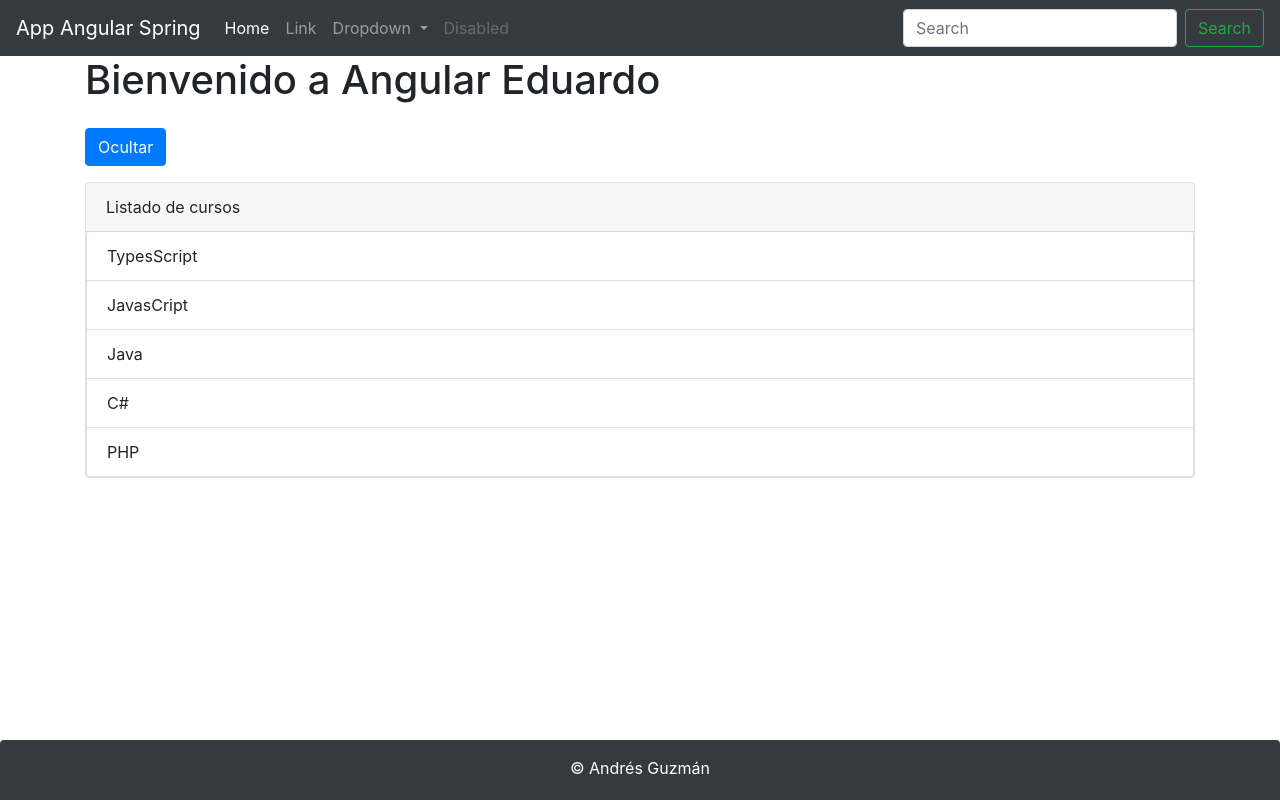
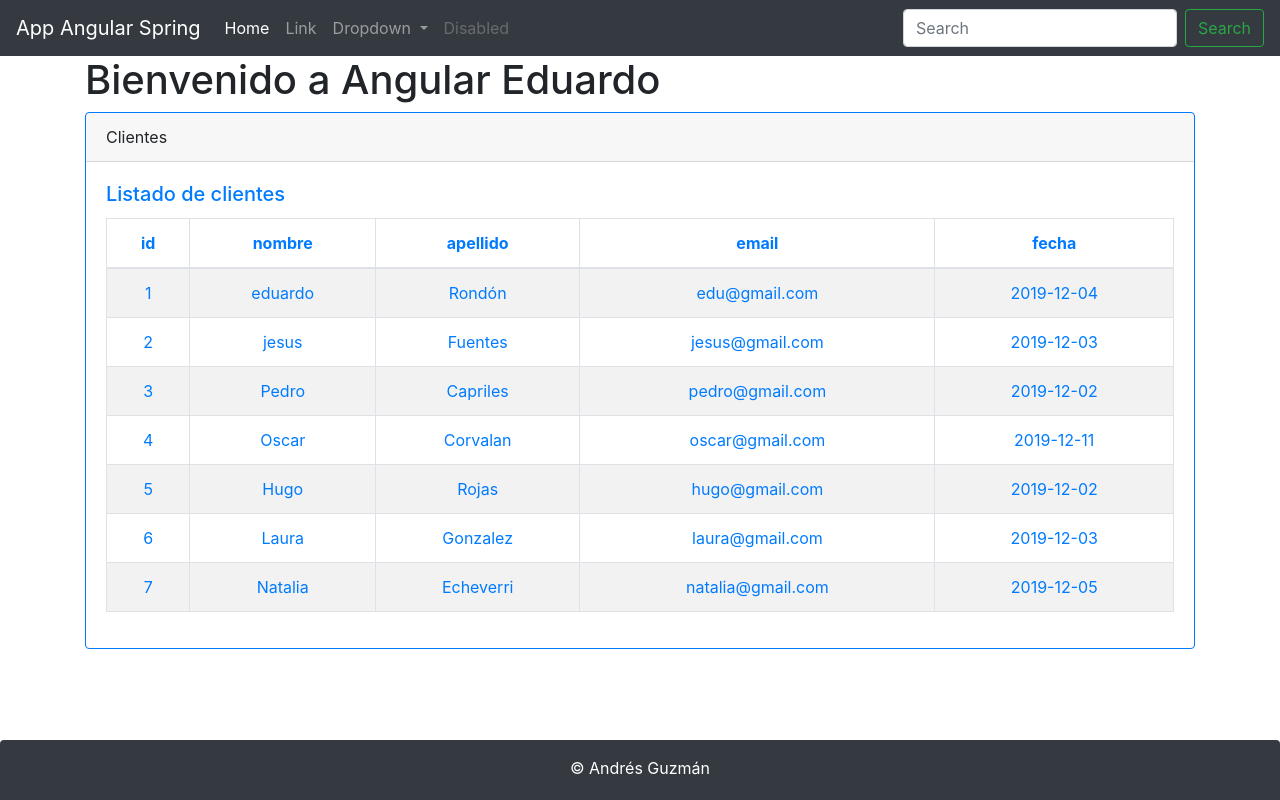
Before and after one commit to edufuentes/PracticasAngular8, an Angular app: page /clientes in a window 1280 px wide. Built offline with nearby package versions, Linux system fonts and the light colour scheme.

Commit message:
Agregado Component  Clientes con tabla se la alimenta de lista json
se creo una que hace uso de la directiva *ngfor para recorrer el arreglo de json que tienes los datos de los clientes. también se le dieron unos estilos de css para formatear la tabla y se creo una clase DTO con ng g class cliente

```diff
--- a/src/app/app.component.html
+++ b/src/app/app.component.html
@@ -11,8 +11,12 @@
             Profesor: {{profesor}}
         </li>
     </ul>
+
+    <app-directiva></app-directiva>
 -->
-    <app-directiva></app-directiva>
+
+
+    <app-clientes></app-clientes>
 </div>
 
 <app-footer></app-footer>
--- a/src/app/app.module.ts
+++ b/src/app/app.module.ts
@@ -5,13 +5,15 @@ import { AppComponent } from './app.component';
 import { HeaderComponent } from './header/header.component';
 import { FooterComponent } from './footer/footer.component';
 import { DirectivaComponent } from './directiva/directiva.component';
+import { ClientesComponent } from './clientes/clientes.component';
 
 @NgModule({
   declarations: [
     AppComponent,
     HeaderComponent,
     FooterComponent,
-    DirectivaComponent
+    DirectivaComponent,
+    ClientesComponent
   ],
   imports: [
     BrowserModule
--- /dev/null
+++ b/src/app/clientes/cliente.ts
@@ -0,0 +1,9 @@
+export class Cliente {
+
+    id: number;
+    nombre: string;
+    apellido: string;
+    createAt: string;
+    email: string;
+
+}
--- /dev/null
+++ b/src/app/clientes/clientes.component.html
@@ -0,0 +1,26 @@
+<div class="card border-primary mb-3">
+    <div class="card-header">Clientes</div>
+    <div class="card-body text-primary">
+        <h5 class="card-title">Listado de clientes</h5>
+        <table class="table table-bordered table-striped text-primary">
+            <thead>
+                <tr align="center">
+                    <th>id</th>
+                    <th>nombre</th>
+                    <th>apellido</th>
+                    <th>email</th>
+                    <th>fecha</th>
+                </tr>
+            </thead>
+            <tbody>
+                <tr *ngFor="let item of clientes" align="center">
+                    <td>{{ item.id }}</td>
+                    <td>{{ item.nombre }}</td>
+                    <td>{{ item.apellido }}</td>
+                    <td>{{ item.email }}</td>
+                    <td>{{ item.createAt }}</td>
+                </tr>
+            </tbody>
+        </table>
+    </div>
+</div>
--- /dev/null
+++ b/src/app/clientes/clientes.component.ts
@@ -0,0 +1,25 @@
+import { Component, OnInit } from '@angular/core';
+import { Cliente } from './cliente';
+
+@Component({
+  selector: 'app-clientes',
+  templateUrl: './clientes.component.html'
+})
+export class ClientesComponent  {
+
+  clientes: Cliente[] = [
+            {id:1,nombre:'eduardo',apellido:'Rondón',email:'edu@gmail.com',createAt:'2019-12-04'},
+            {id:2,nombre:'jesus',apellido:'Fuentes',email:'jesus@gmail.com',createAt:'2019-12-03'},
+            {id:3,nombre:'Pedro',apellido:'Capriles',email:'pedro@gmail.com',createAt:'2019-12-02'},
+            {id:4,nombre:'Oscar',apellido:'Corvalan',email:'oscar@gmail.com',createAt:'2019-12-11'},
+            {id:5,nombre:'Hugo',apellido:'Rojas',email:'hugo@gmail.com',createAt:'2019-12-02'},
+            {id:6,nombre:'Laura',apellido:'Gonzalez',email:'laura@gmail.com',createAt:'2019-12-03'},
+            {id:7,nombre:'Natalia',apellido:'Echeverri',email:'natalia@gmail.com',createAt:'2019-12-05'}
+  ];
+
+
+  constructor() { }
+
+
+
+}
```
